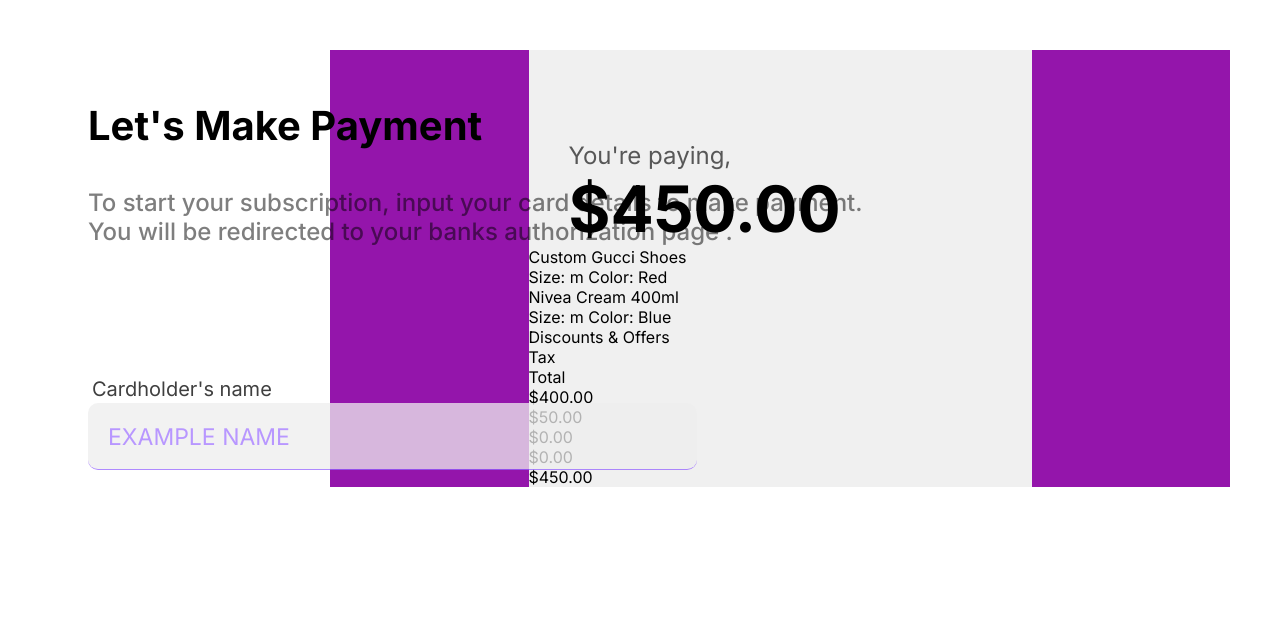
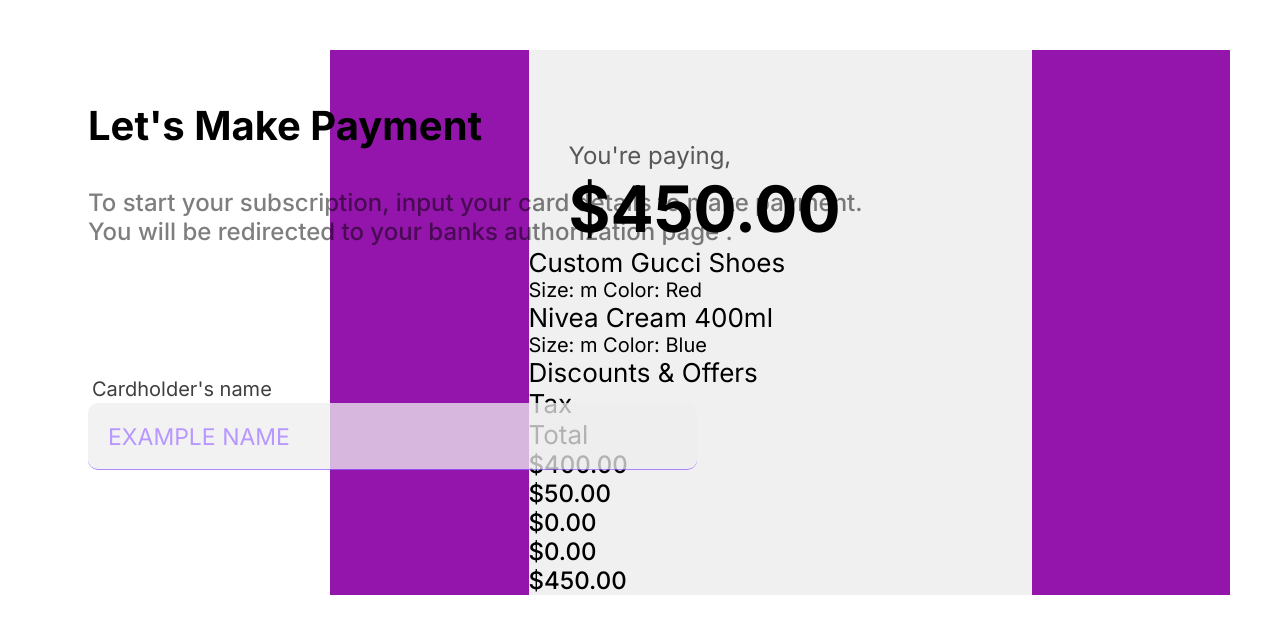
Before and after one commit to mxxm0x/store, a React (Vite) app: page / in a window 1280 px wide. Shown: the top 634 px of the page. Built offline with nearby package versions, Linux system fonts and the light colour scheme.

Commit message:
textos arrumandoi

```diff
--- a/src/components/Checkout/Checkout.css
+++ b/src/components/Checkout/Checkout.css
@@ -33,3 +33,43 @@
 	font-weight: 700px;
 	font-size: 64px;
 }
+
+.title {
+	font-weight: 700px;
+	font-size: 26px;
+}
+
+.sub1 {
+	font-weight: 500px;
+	font-size: 20px;
+}
+
+.title2 {
+	font-weight: 700px;
+	font-size: 26px;
+}
+
+.sub2 {
+	font-weight: 500px;
+	font-size: 20px;
+}
+
+.discounts {
+	font-weight: 700px;
+	font-size: 26px;
+}
+
+.tax {
+	font-weight: 700px;
+	font-size: 26px;
+}
+
+.final {
+	font-weight: 700px;
+	font-size: 26px;
+}
+
+.costs {
+	font-weight: 500;
+	font-size: 24px;
+}
--- a/src/components/Checkout/Checkout.jsx
+++ b/src/components/Checkout/Checkout.jsx
@@ -16,7 +16,8 @@ function Checkout() {
 					<p className="sub2">Size: m Color: Blue</p>
 					<p className="discounts">Discounts & Offers</p>
 					<p className="tax">Tax</p>
-					<p className="tax">Total</p>
+					<p className="final">Total</p>
+				</div>
 
 				<div className="costs">
 					<p className="value">$400.00</p>
@@ -27,7 +28,6 @@ function Checkout() {
 				</div>
 			</div>
 		</div>
-		</div>
 	);
 }
 
```
Lines whose indentation alone changed are shown as unchanged.
